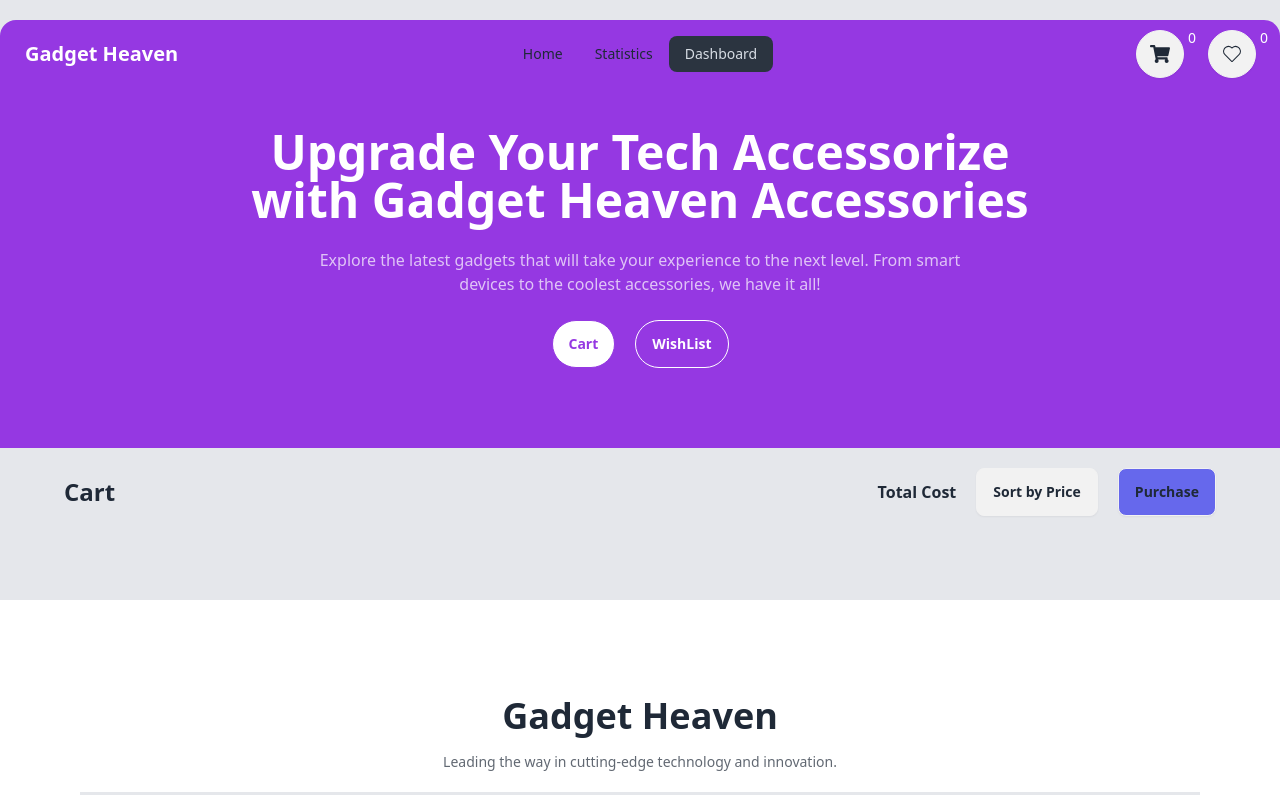
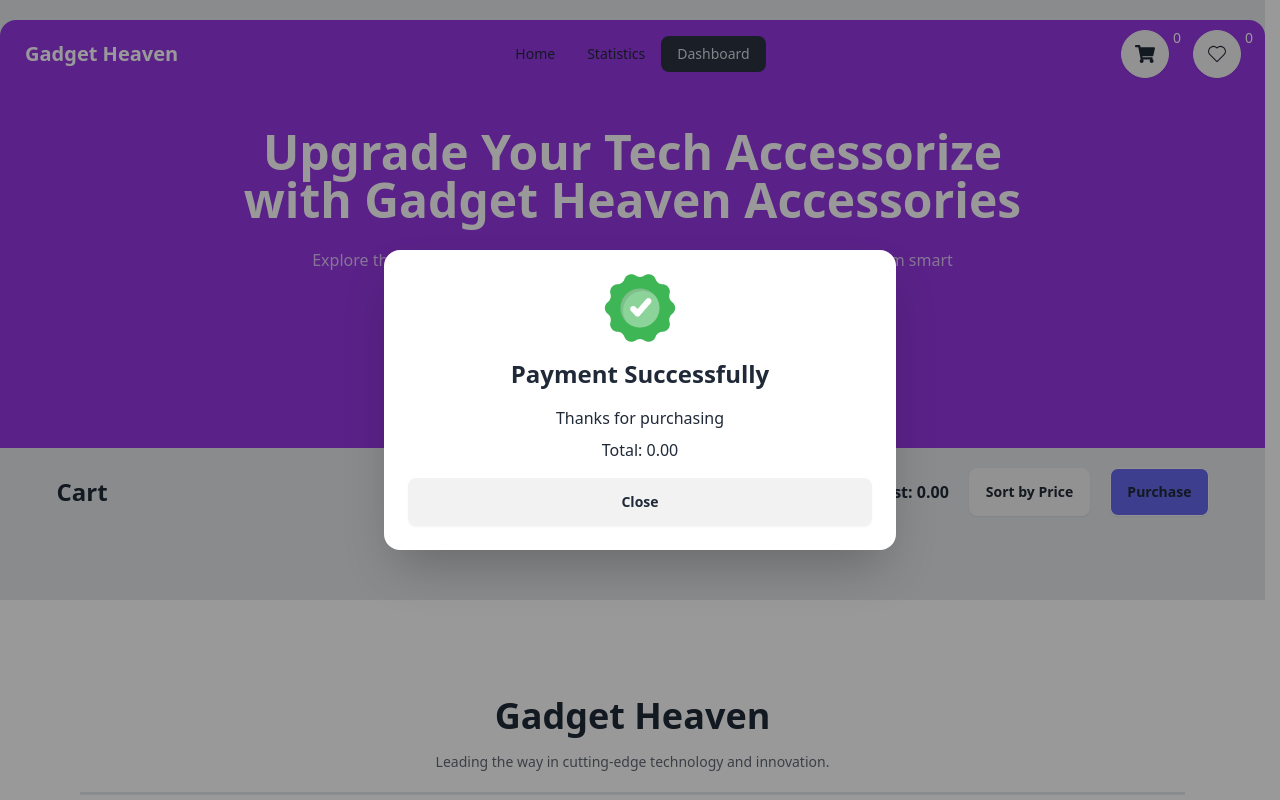
Before and after one commit to programming-hero-web-course-4/b10a8-gadget-heaven-YousufOO7, a React (Vite) app in the folder gadget-heaven/: page /dashboard in a window 1280 px wide. Both pictures are taken after a click on the button "Purchase". Shown: the top 800 px of the page. Built offline with nearby package versions, Linux system fonts and the light colour scheme.

Commit message:
make categories button toggle

```diff
--- a/gadget-heaven/src/Utility/productAddToLocal.js
+++ b/gadget-heaven/src/Utility/productAddToLocal.js
@@ -48,4 +48,6 @@ const addHeartToLocalStore = Product_id => {
     }
 }
 
+
+
 export {addCartToLocalStore, addHeartToLocalStore, getStoredToCartLocal, getStoredToHeartLocal}
--- a/gadget-heaven/src/components/BannerTitle/BannerTitle.jsx
+++ b/gadget-heaven/src/components/BannerTitle/BannerTitle.jsx
@@ -1,12 +1,16 @@
 import PropTypes from 'prop-types';
+import { useNavigate } from 'react-router-dom';
 
 const BannerTitle = props => {
+    const navigate = useNavigate();
     return (
         <div className="hero bg-[#9538E2] pt-10 px-32 pb-48 rounded-b-2xl max-w-7xl mx-auto relative">
             <div className='text-center items-center'>
                 <h1 className="text-5xl font-bold text-white w-5/6 mx-auto">Upgrade Your Tech Accessorize with Gadget Heaven Accessories</h1>
                 <p className="py-6 w-4/6 mx-auto text-white opacity-70">Explore the latest gadgets that will take your experience to the next level. From smart devices to the coolest accessories, we have it all!</p>
-                <button className="btn bg-white text-[#9538E2] rounded-full font-bold">Shop Now</button>
+                <button
+                    onClick={() => navigate("/dashboard")}
+                    className="btn bg-white text-[#9538E2] rounded-full font-bold">Shop Now</button>
             </div>
         </div>
     );
--- a/gadget-heaven/src/components/CartList/CartList.jsx
+++ b/gadget-heaven/src/components/CartList/CartList.jsx
@@ -1,18 +1,27 @@
 import PropTypes from 'prop-types';
 import { useEffect, useState } from 'react';
-import { useLoaderData } from 'react-router-dom';
+import { useLoaderData, useNavigate } from 'react-router-dom';
 import { getStoredToCartLocal } from '../../Utility/productAddToLocal';
 import Cart from '../Cart/Cart';
+import modalImage from '../../assets/images/Group.png'
 
 const CartList = props => {
     const allProduct = useLoaderData();
     const [carts, setCarts] = useState([]);
     const [sort, setSort] = useState('');
+    const navigate = useNavigate();
     useEffect(() => {
         const storedCartList = getStoredToCartLocal();
         const cartList = [...allProduct].filter(product => storedCartList.includes(product.product_id));
         setCarts(cartList);
     }, [allProduct])
+
+    const totalCost = carts.reduce((total, cart) => total + cart.price, 0);
+
+    const handleRemovePrice = () => {
+        setCarts([]);
+        navigate('/');
+    }
 
     // handle remove cart
     const handleRemoveCart = product_id => {
@@ -27,16 +36,19 @@ const CartList = props => {
         });
         setCarts(sortedCarts);
     };
+
     return (
         <div className='my-5 max-w-6xl mx-auto'>
             <div className='flex justify-between items-center text-center mt-5'>
                 <h3 className="text-2xl font-bold">Cart</h3>
                 <div className='flex items-center text-center gap-5'>
-                    <p><b>Total Cost</b></p>
+                    <b><b>Total Cost:</b> {totalCost.toFixed(2)}</b>
                     <button onClick={() => handleSortType(sort === 'asc' ? 'desc' : 'asc')} className="btn">
                         Sort by Price
                     </button>
-                    <button className='btn bg-[#383beebb]'>Purchase </button>
+                    <button
+                    onClick={() => document.getElementById('my_modal_1').showModal()}
+                        className='btn bg-[#383beebb]'>Purchase </button>
                 </div>
             </div>
             {
@@ -44,6 +56,29 @@ const CartList = props => {
                     handleRemoveCart={handleRemoveCart}
                     key={idx} cart={cart}></Cart>)
             }
+
+            {/* modal */}
+            <dialog id="my_modal_1" className="modal">
+                <div className="modal-box">
+                    <div>
+                        <img className='mx-auto pb-4' src={modalImage} alt="" />
+                    </div>
+                    <div className='text-center'>
+                    <h3 className="font-bold text-2xl">Payment Successfully</h3>
+                    <p className="pt-4 pb-2 font-thin">Thanks for purchasing</p>
+                    <p className="pb-4 font-thin">Total: {totalCost.toFixed(2)}</p>
+                    </div>
+                    <div className="">
+                        <form method="dialog">
+                            <button
+                            onClick={handleRemovePrice}
+                            className="btn w-full font-bold">Close</button>
+                        </form>
+                    </div>
+                </div>
+            </dialog>
+
+
         </div>
     );
 };
--- a/gadget-heaven/src/components/Categories.jsx
+++ b/gadget-heaven/src/components/Categories.jsx
@@ -1,16 +1,36 @@
 import PropTypes from 'prop-types';
 import { NavLink } from 'react-router-dom';
+import { useState } from 'react';
 import './Categories.css';
 
 const Categories = ({ categories }) => {
+    const [activeCategory, setActiveCategory] = useState('');
+
+    const handleCategoryClick = (category) => {
+        setActiveCategory(category);
+    };
+
     return (
         <div>
             <div className="card bg-base-100 shadow-xl">
-                <NavLink  className={({isActive}) => `btn  ${isActive ? 'active' : ''} font-bold rounded-full my-2 w-[200px] mx-auto`}>All Products</NavLink>
+                <NavLink
+                    to="/"
+                    className={`btn font-bold rounded-full my-2 w-[200px] mx-auto ${activeCategory === '' ? 'bg-active-color' : ''}`}
+                    onClick={() => handleCategoryClick('')}
+                >
+                    All Products
+                </NavLink>
                 {
-                    categories.map(category => <NavLink key={category.category} to={`/category/${category.category}`} className={({isActive}) => ` btn ${isActive ? ' active' : ''} font-bold rounded-full my-2 w-[200px] mx-auto`}>
-                        {category.category}
-                    </NavLink>)
+                    categories.map(category => (
+                        <NavLink
+                            key={category.category}
+                            to={`/category/${category.category}`}
+                            className={`btn font-bold rounded-full my-2 w-[200px] mx-auto ${activeCategory === category.category ? 'bg-active-color' : ''}`}
+                            onClick={() => handleCategoryClick(category.category)}
+                        >
+                            {category.category}
+                        </NavLink>
+                    ))
                 }
             </div>
         </div>
@@ -18,7 +38,9 @@ const Categories = ({ categories }) => {
 };
 
 Categories.propTypes = {
-
+    categories: PropTypes.arrayOf(PropTypes.shape({
+        category: PropTypes.string.isRequired,
+    })).isRequired,
 };
 
 export default Categories;
--- a/gadget-heaven/src/components/ProductDetails/ProductDetails.jsx
+++ b/gadget-heaven/src/components/ProductDetails/ProductDetails.jsx
@@ -17,11 +17,7 @@ const ProductDetails = props => {
     }
 
     // add to heart handle
-    const heartCountEl = document.getElementById('heart-count');
-    let heartCount = 0;
     const addToHeart = product_id => {
-        heartCount += 1;
-        heartCountEl.innerText = heartCount;
         addHeartToLocalStore(product_id);
     }
 
@@ -69,13 +65,13 @@ const ProductDetails = props => {
                         <div className='py-5 flex gap-2'>
                             <div>
                                 <button
-                                onClick={() => addToCart(product_id)}
-                                className={`${isActiveCart? "disabled" : "btn btn-active bg-[#9538E2] text-white rounded-full"}`}>Add To Cart <FaShoppingCart></FaShoppingCart></button>
+                                    onClick={() => addToCart(product_id)}
+                                    className=" bg-[#9538E2] text-white rounded-full btn" disabled={isActiveCart}>Add To Cart <FaShoppingCart></FaShoppingCart></button>
                             </div>
                             <div>
                                 <button
-                                onClick={() => addToHeart(product_id)}
-                                className='btn rounded-full text-xl'><CiHeart></CiHeart></button>
+                                    onClick={() => addToHeart(product_id)}
+                                    className="btn rounded-full text-xl"><CiHeart></CiHeart></button>
                             </div>
                         </div>
                     </div>
--- a/gadget-heaven/src/components/Wish/Wish.jsx
+++ b/gadget-heaven/src/components/Wish/Wish.jsx
@@ -1,6 +1,13 @@
 import PropTypes from 'prop-types';
 import { RxCrossCircled } from "react-icons/rx";
+import { FaShoppingCart } from "react-icons/fa";
+import { addCartToLocalStore } from '../../Utility/productAddToLocal';
 const Wish = ({ wish, handleRemoveWishCart }) => {
+
+    const addToCart = product_id => {
+        addCartToLocalStore(product_id)
+    }
+
     const { product_image, product_title, description, price, product_id } = wish
     return (
         <div className='my-5 max-w-6xl mx-auto'>
@@ -11,7 +18,12 @@ const Wish = ({ wish, handleRemoveWishCart }) => {
                         <div className='space-y-1'>
                             <h3 className='font-semibold text-3xl'>{product_title}</h3>
                             <h3 className='text-gray-500 '>{description}</h3>
-                            <h3 className='font-bold'>Price: {price}$</h3>
+                            <h3 className='font-bold pb-3'>Price: {price}$</h3>
+                            <div>
+                                <button
+                                    onClick={() => addToCart(product_id)}
+                                    className="btn btn-active bg-[#9538E2] text-white rounded-full">Add To Cart <FaShoppingCart></FaShoppingCart></button>
+                            </div>
                         </div>
                     </div>
 
```
